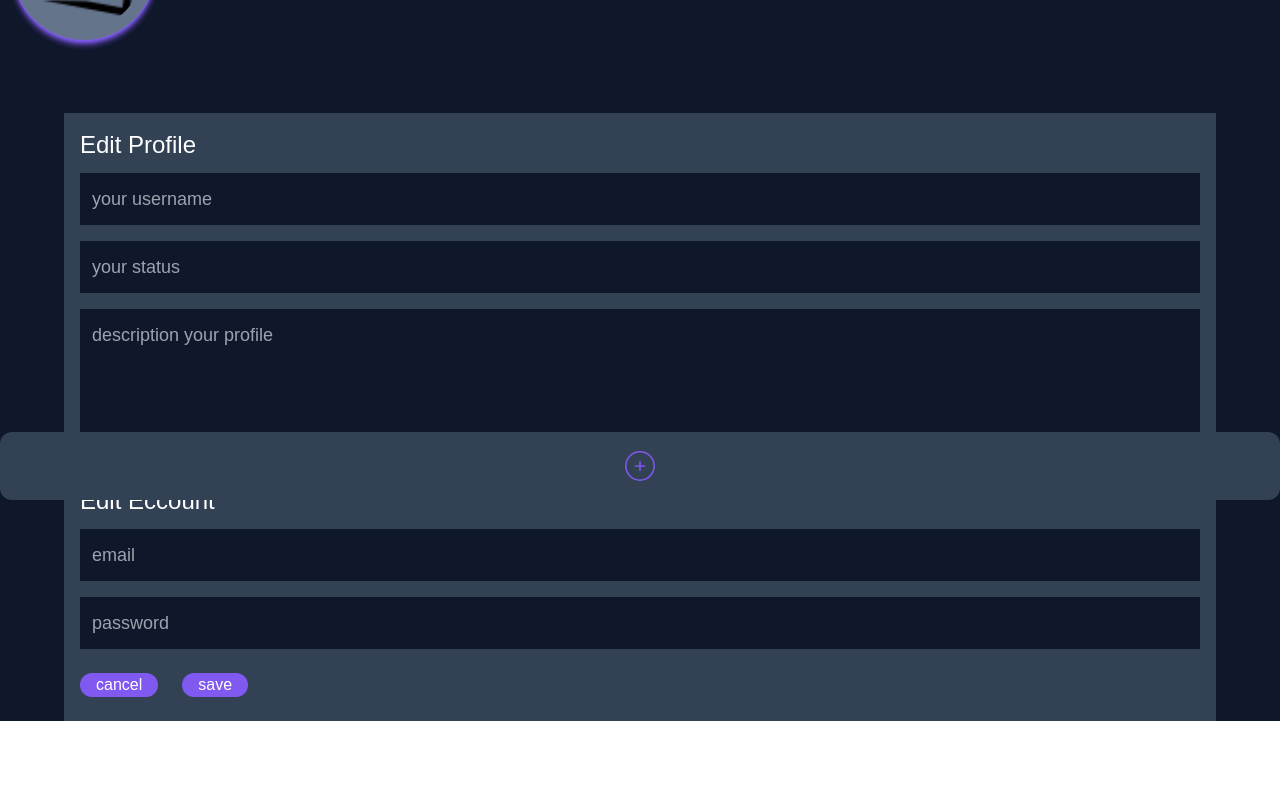
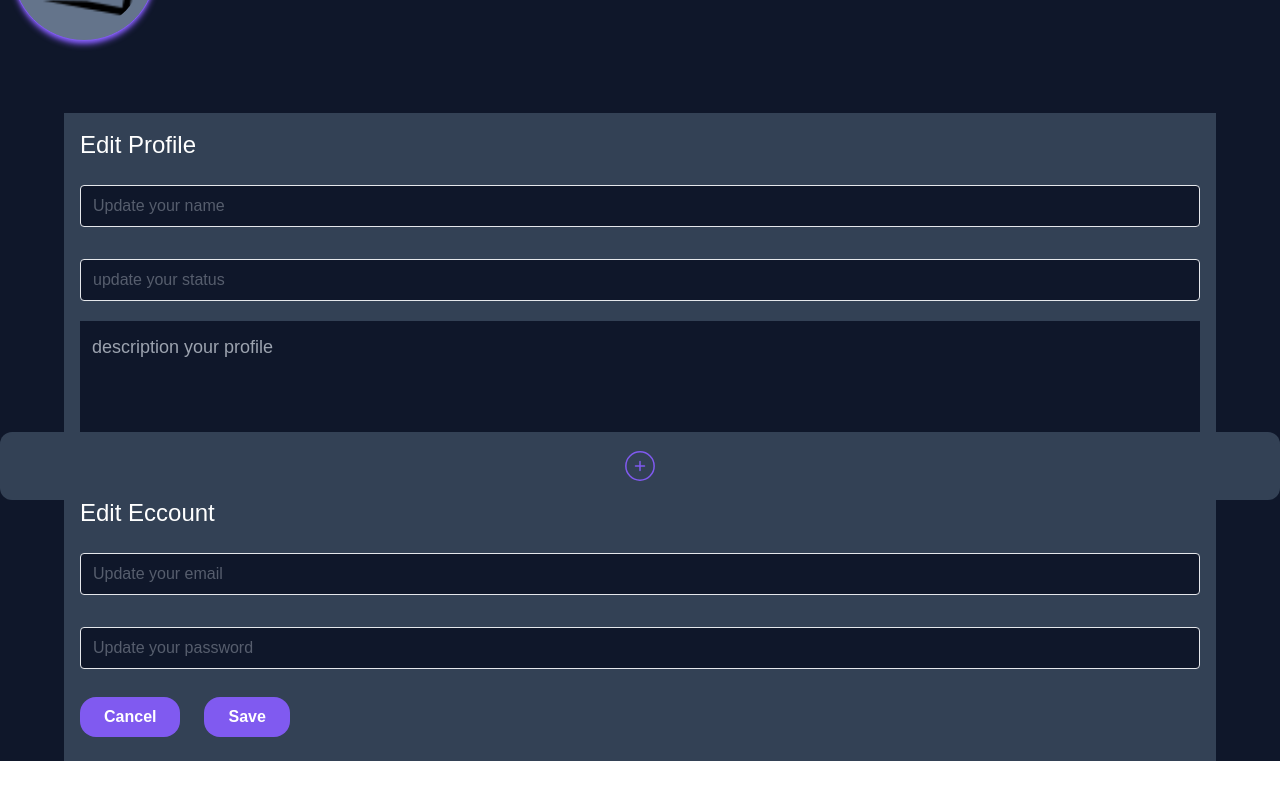
Before and after one commit to raflydjanas/social-app, a React (Vite) app: page /editProfile in a window 1280 px wide. Shown: the part 300-1100 px from the top of the page. Built offline with nearby package versions, Linux system fonts and the light colour scheme.

Commit message:
mencoba mendapatkan velue dari dari input

```diff
--- a/src/Pages/EditProfile.jsx
+++ b/src/Pages/EditProfile.jsx
@@ -2,7 +2,6 @@ import { Link } from "react-router-dom";
 import { AiOutlineImport } from "react-icons/ai";
 import  Headers  from '../components/Headers';
 import  InputEditProfile  from '../components/InputEditProfile';
-import  InputEditAccount   from '../components/InputEditAccount';
 import BottomNav from '../components/BottomNav';
 import MyApp from "../components/Elements/MyApp/MyApp";
 
@@ -25,7 +24,6 @@ const EditProfile = () => {
             <Headers />
                 <div className='mt-[10rem] p-4 bg-slate-700 max-w-[90%] mx-auto mb-20'>
                     <InputEditProfile />
-                    <InputEditAccount />
                 </div>
            <BottomNav />
         </div>
--- a/src/components/ButtonNavigate.jsx
+++ b/src/components/ButtonNavigate.jsx
@@ -7,17 +7,17 @@ const ButtonNavigate = () => {
     return (
         <div className="bg-slate-700 mt-6 mx-auto w-[70%] rounded-full">
             <div className="flex justify-between items-center gap-4 p-4">
-                <Button classname="bg-purple rounded-full">
+                <Button classname=" rounded-full active:bg-purple">
                     <Link to="/home">
                       <img src={IconPhoto} alt="" className='h-8'/>
                     </Link>
                 </Button>
-                <Button>
+                <Button classname=" rounded-full active:bg-purple">
                     <Link to="/home">
                       <img src={IconPhoto} alt="" className='h-8'/>
                     </Link>
                 </Button>
-                <Button>
+                <Button classname=" rounded-full active:bg-purple">
                     <Link to="/home">
                       <img src={IconPhoto} alt="" className='h-8'/>
                     </Link>
--- a/src/components/DescriptionProfile.jsx
+++ b/src/components/DescriptionProfile.jsx
@@ -1,5 +1,4 @@
 import  ImageProfile  from "./ImageProfile";
-
 
 const DescriptionProfile = () => {
     const email = localStorage.getItem('email');
@@ -11,7 +10,9 @@ const DescriptionProfile = () => {
                     <div className="text-center text-md text-white ml-10">
                         {email}
                     </div>
-                    <p className="text-base text-center text-font pt-1 pl-[3rem]">title</p>
+                    <p className="text-base text-center text-font pt-1 pl-[3rem]">
+                        Status
+                    </p>
                 </div>
         </>
 
--- a/src/components/Elements/Input/FormInput.jsx
+++ b/src/components/Elements/Input/FormInput.jsx
@@ -1,11 +1,11 @@
 import Input from "./Input";
 import Label from "./Label";
 
-const FormInput = ({ label, name, type, placeholder }) => {
+const FormInput = ({ label, name, type, placeholder, value }) => {
     return (
         <div className="mb-5">
             <Label htmlFor={name}>{label}</Label>
-            <Input name={name} type={type} placeholder={placeholder}/>
+            <Input name={name} type={type} placeholder={placeholder} value={value}/>
         </div>
     )
 }
--- a/src/components/Elements/Input/Input.jsx
+++ b/src/components/Elements/Input/Input.jsx
@@ -3,7 +3,7 @@
 const Input = ({ type, placeholder, name }) => {
     return (
         <input
-            className='text-md rounded border w-full py-2 px-3 placeholder:opacity-50 bg-black text-white mt-3 focus:outline-none focus:ring-purple focus:ring-1 focus:border-purple'
+            className='text-md rounded border w-full py-2 px-3 placeholder:opacity-50 bg-dark text-white mt-3 focus:outline-none focus:ring-purple focus:ring-1 focus:border-purple'
             type={type}
             placeholder={placeholder}
             name={name}
--- a/src/components/Fragments/FormLogin.jsx
+++ b/src/components/Fragments/FormLogin.jsx
@@ -59,6 +59,7 @@ const FormLogin = () => {
     }
 
     return (
+
         <form onSubmit={handleLogin}>
             <FormInput
                 label='Email'
--- a/src/components/InputEditAccount.jsx
+++ /dev/null
@@ -1,18 +0,0 @@
-
-const InputEditAccount = () => {
-
-    return (
-
-        <div className='flex flex-col '>
-            <h1 className='mb-3 text-2xl text-white'>Edit Eccount</h1>
-            <input type="email" placeholder="email" className='mb-4 w-full p-3 text-lg bg-dark text-white focus:outline-none focus:ring-purple focus:ring-1 focus:border-purple'/>
-            <input type="password" placeholder="password" className='mb-4 w-full p-3 text-lg bg-dark text-white focus:outline-none focus:ring-purple focus:ring-1 focus:border-purple'/>
-            <div className="flex gap-6 py-2">
-                <button className='bg-purple text-white rounded-2xl px-4 hover:bg-slate-500'>cancel</button>
-                <button className='bg-purple text-white rounded-2xl px-4 hover:bg-slate-500'>save</button>
-            </div>
-         </div>
-    )
-}
-
-export default InputEditAccount;
--- a/src/components/InputEditProfile.jsx
+++ b/src/components/InputEditProfile.jsx
@@ -1,12 +1,50 @@
+
+import FormInput from '../components/Elements/Input/FormInput';
+import Button from './Elements/Button/IndexButton';
 
  const InputEditProfile = () => {
+    const handleEditProfile = (e) => {
+        e.preventDefault();
+
+        const name = e.target.text.value;
+        console.log(name);
+    }
+
+
     return (
-        <div className='flex flex-col mb-4 '>
-            <h1 className='mb-3 text-2xl text-white'>Edit Profile</h1>
-            <input type="text" placeholder="your username" className='mb-4 w-full p-3 text-lg bg-dark text-white focus:outline-none focus:ring-purple focus:ring-1 focus:border-purple'/>
-            <input type="text" placeholder="your status" className='mb-4 w-full p-3 text-lg bg-dark text-white focus:outline-none focus:ring-purple focus:ring-1 focus:border-purple'/>
-            <textarea placeholder="description your profile" className='mb-4 w-full min-h-36 p-3 text-lg bg-dark text-white focus:outline-none focus:ring-purple focus:ring-1 focus:border-purple'></textarea>
-        </div>
+        <form>
+            <div className='flex flex-col mb-4 '>
+                <h1 className='mb-3 text-2xl text-white'>Edit Profile</h1>
+                <FormInput
+                    name="username"
+                    type="text"
+                    placeholder="Update your name"/>
+                <FormInput
+                    name="satus"
+                    type="text"
+                    placeholder="update your status"/>
+                <textarea name='description' placeholder="description your profile" className='mb-4 w-full min-h-36 p-3 text-lg bg-dark text-white focus:outline-none focus:ring-purple focus:ring-1 focus:border-purple'></textarea>
+            </div>
+            <div className='flex flex-col '>
+                <h1 className='mb-3 text-2xl text-white'>Edit Eccount</h1>
+                <FormInput
+                    name="email"
+                    type="email"
+                    placeholder="Update your email"/>
+                <FormInput
+                    name="password"
+                    type="password"
+                    placeholder="Update your password"/>
+                <div className="flex gap-6 py-2">
+                    <Button classname='bg-purple text-white rounded-2xl px-4 hover:bg-slate-500'>
+                        Cancel
+                    </Button>
+                    <Button classname='bg-purple text-white rounded-2xl px-4 hover:bg-slate-500'onClick={handleEditProfile} >
+                        Save
+                    </Button>
+                </div>
+            </div>
+        </form>
     )
 }
 
--- a/src/components/LayoutHome.jsx
+++ b/src/components/LayoutHome.jsx
@@ -17,7 +17,9 @@ import BottomNav from './BottomNav';
                     <div className="border border-purple mt-12"></div>
                     <Cound />
                     <DescriptionAcound />
-                        <ButtonNavigate />
+                    <ButtonNavigate>
+
+                    </ButtonNavigate>
                 </div>
                     <CardImg />
             </div>
--- a/src/components/cardImg.jsx
+++ b/src/components/cardImg.jsx
@@ -5,11 +5,11 @@ const CardImg = () => {
     return (
         <div className=" max-w-[90%] rounded-lg mx-auto mt-[7rem] mb-[3rem]  bg-slate-800 p-4">
             <div className='columns-2 lg:columns-4'>
-                <img src="https://images.pexels.com/photos/1066176/pexels-photo-1066176.jpeg?auto=compress&cs=tinysrgb&w=600" alt="" className='pb-5 rounded-lg'/>
-                <img src="https://images.pexels.com/photos/1066176/pexels-photo-1066176.jpeg?auto=compress&cs=tinysrgb&w=600" alt="" className='h-[10rem] pb-5 rounded-lg'/>
-                <img src="https://images.pexels.com/photos/1066176/pexels-photo-1066176.jpeg?auto=compress&cs=tinysrgb&w=600" alt="" className='h-[7rem] w-[10.5rem] pb-5 rounded-lg'/>
-                <img src="https://images.pexels.com/photos/1066176/pexels-photo-1066176.jpeg?auto=compress&cs=tinysrgb&w=600" alt="" className='h-[14rem] pb-5 rounded-lg'/>
-                <img src="https://images.pexels.com/photos/1066176/pexels-photo-1066176.jpeg?auto=compress&cs=tinysrgb&w=600" alt="" className='h-[11rem] pb-5 rounded-lg'/>
+                <img src="https://images.pexels.com/photos/1066176/pexels-photo-1066176.jpeg?auto=compress&cs=tinysrgb&w=600" alt="" className='pb-3 rounded-lg'/>
+                <img src="https://images.pexels.com/photos/1066176/pexels-photo-1066176.jpeg?auto=compress&cs=tinysrgb&w=600" alt="" className='h-[10rem] pb-3 rounded-lg'/>
+                <img src="https://images.pexels.com/photos/1066176/pexels-photo-1066176.jpeg?auto=compress&cs=tinysrgb&w=600" alt="" className='h-[7rem] w-[10.5rem] pb-3 rounded-lg'/>
+                <img src="https://images.pexels.com/photos/1066176/pexels-photo-1066176.jpeg?auto=compress&cs=tinysrgb&w=600" alt="" className='h-[14rem] pb-3 rounded-lg'/>
+                <img src="https://images.pexels.com/photos/1066176/pexels-photo-1066176.jpeg?auto=compress&cs=tinysrgb&w=600" alt="" className='h-[11rem] pb-3 rounded-lg'/>
             </div>
         </div>
     )
```
Lines whose indentation alone changed are shown as unchanged.
